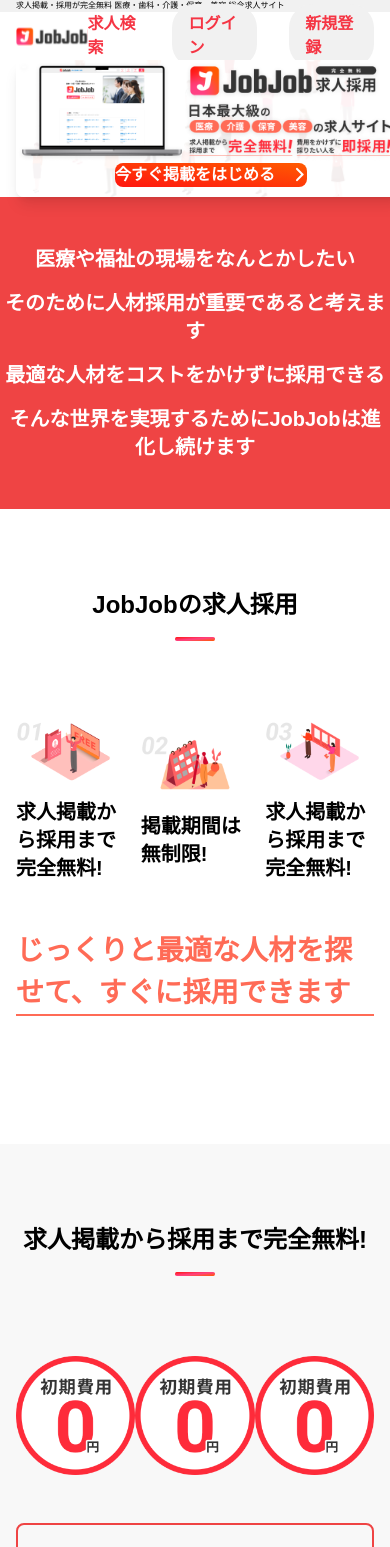
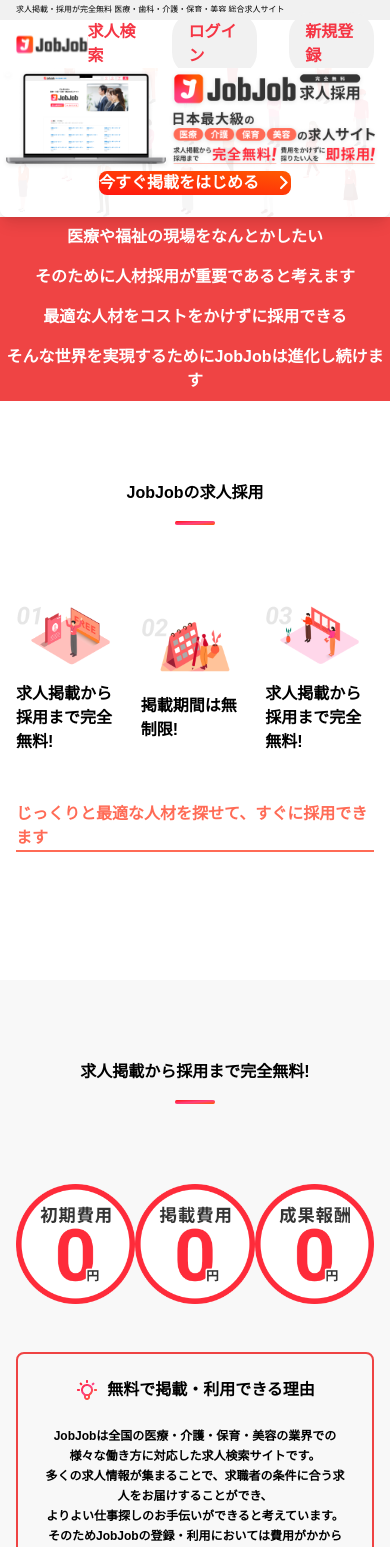
Before and after one commit to struggle-Strug/JobJob_frontend, a React (Create React App) app: page / in a window 390 px wide. Shown: the top 1547 px of the page. Built offline with nearby package versions, Linux system fonts and the light colour scheme; what @react-pdf/renderer would draw is missing.

Commit message:
fix reponsible for company landing page

```diff
--- a/src/components/LandingPage/index.jsx
+++ b/src/components/LandingPage/index.jsx
@@ -5,7 +5,7 @@
     return (
         <>
             <section className="bg-[#F1F1F1] w-full md:h-8 2xs:h-4 px-4">
-                <p className='max-w-[1440px] mx-auto md:text-lg 2sx:text-[0.5rem]'>求人掲載・採用が完全無料 医療・歯科・介護・保育・美容{" "}総合求人サイト</p>
+                <p className='max-w-[1440px] mx-auto lg:text-lg md:text-base text-sm 2sx:text-[0.5rem]'>求人掲載・採用が完全無料 医療・歯科・介護・保育・美容{" "}総合求人サイト</p>
             </section>
             <section className="flex justify-between items-center max-w-[1440px] mx-auto h-12 px-4">
                 <Avatar />
@@ -15,7 +15,7 @@
                 <Link to={'/members/register'} className='text-[#F53544] font-semibold bg-[#F1F1F1] rounded-3xl px-4 py-2'>新規登録</Link>
                 </div>
             </section>
-            <section className='relative max-w-[1440px] mx-auto text-center px-4'>
+            <section className='relative max-w-[1440px] mx-auto text-center'>
                 <img src="/assets/images/top/fv.png" alt="fv"/>
                 <div className='absolute top-0 w-full h-full lg:px-52 lg:py-16 md:px-12 md:py-8'>
                     <div className='bg-[#ffffffed] shadow-lg rounded-lg h-full flex flex-col items-center lg:gap-12 sm:gap-6'>
@@ -30,55 +30,55 @@
                 </div>
             </section>
             <section>
-                <div className="bg-red-500 text-white py-12">
+                <div className="bg-red-500 text-white lg:py-12 md:py-8 sm:py-4 py-2">
                 <div className="max-w-[1440px] mx-auto text-center">
-                    <p className="text-xl mb-4 font-bold">医療や福祉の現場をなんとかしたい</p>
-                    <p className="text-xl mb-4 font-bold">そのために人材採用が重要であると考えます</p>
-                    <p className="text-xl mb-4 font-bold">最適な人材をコストをかけずに採用できる</p>
-                    <p className="text-xl font-bold">そんな世界を実現するためにJobJobは進化し続けます</p>
+                    <p className="lg:text-xl md:text-lg text-base mb-4 font-bold">医療や福祉の現場をなんとかしたい</p>
+                    <p className="lg:text-xl md:text-lg text-base mb-4 font-bold">そのために人材採用が重要であると考えます</p>
+                    <p className="lg:text-xl md:text-lg text-base mb-4 font-bold">最適な人材をコストをかけずに採用できる</p>
+                    <p className="lg:text-xl md:text-lg text-base font-bold">そんな世界を実現するためにJobJobは進化し続けます</p>
                 </div>
                 </div>
             </section>
             <section className='max-w-[1440px] mx-auto flex flex-col justify-center py-20 gap-20 px-4'>
                 <div className='flex flex-col items-center'>
-                <h1 className='text-2xl font-bold'>JobJobの求人採用</h1>
+                <h1 className='lg:text-2xl md:text-xl text-base font-bold'>JobJobの求人採用</h1>
                 <img src="/assets/images/top/Rectangle_13.png" alt="jobjob" className='mt-4'/>
                 </div>
                 <div className='flex flex-col items-center gap-12 max-w-[1000px] mx-auto'>
                 <div className='flex items-center gap-4 w-full'>
                     <div className='flex flex-col items-center'>
                     <img src="/assets/images/top/Group 11.png" alt="group" className='w-full'/>
-                    <p className='text-xl font-bold mt-4'>求人掲載から採用まで完全無料!</p>
+                    <p className='lg:text-xl md:text-lg text-base font-bold mt-4'>求人掲載から採用まで完全無料!</p>
                     </div>
                     <div className='flex flex-col items-center'>
                     <img src="/assets/images/top/Group 12.png" alt="group" className='w-full'/>
-                    <p className='text-xl font-bold mt-4'>掲載期間は無制限!</p>
+                    <p className='lg:text-xl md:text-lg text-base font-bold mt-4'>掲載期間は無制限!</p>
                     </div>
                     <div className='flex flex-col items-center'>
                     <img src="/assets/images/top/Group 13.png" alt="group" className='w-full'/>
-                    <p className='text-xl font-bold mt-4'>求人掲載から採用まで完全無料!</p>
+                    <p className='lg:text-xl md:text-lg text-base font-bold mt-4'>求人掲載から採用まで完全無料!</p>
                     </div>
                 </div>
                 <div className='flex items-center border-b-2 border-[#FF6B56]'>
-                    <p className='text-[1.75rem] font-bold text-[#FF6B56]'>じっくりと最適な人材を探せて、すぐに採用できます</p>
+                    <p className='lg:text-[1.75rem] md:text-lg text-base font-bold text-[#FF6B56]'>じっくりと最適な人材を探せて、すぐに採用できます</p>
                 </div>
                 </div>
             </section>
             <section className='bg-[#F8F8F8] mt-12 flex flex-col justify-center py-20 gap-20 px-4'>
             <div className='flex flex-col items-center max-w-[1440px] mx-auto'>
-                <h1 className='text-2xl font-bold'>求人掲載から採用まで完全無料!</h1>
+                <h1 className='lg:text-2xl md:text-xl text-base font-bold'>求人掲載から採用まで完全無料!</h1>
                 <img src="/assets/images/top/Rectangle_13.png" alt="jobjob" className='mt-4'/>
                 </div>
                 <div className='flex flex-col items-center gap-12 mx-auto w-full'>
-                <div className='flex items-center justify-between max-w-[670px] w-full xl:gap-8'>
-                    <div>
-                    <img src="/assets/images/top/image 12.png" alt="" />
+                <div className='grid grid-cols-3 max-w-[670px] w-full xl:gap-8'>
+                    <div className='grid grid-cols-1'>
+                    <img src="/assets/images/top/image 12.png" alt="" className='lg:w-full md:w-3/4 mx-auto'/>
                     </div>
-                    <div>
-                    <img src="/assets/images/top/image 12.png" alt="" />
+                    <div className='grid grid-cols-1'>
+                    <img src="/assets/images/top/image 13.png" alt="" className='lg:w-full md:w-3/4 mx-auto'/>
                     </div>
-                    <div>
-                    <img src="/assets/images/top/image 12.png" alt="" />
+                    <div className='grid grid-cols-1'>
+                    <img src="/assets/images/top/image 14.png" alt="" className='lg:w-full md:w-3/4 mx-auto'/>
                     </div>
                 </div>
                 <div className="max-w-[600px] mx-auto border-2 border-red-500 rounded-lg p-6 md:p-8">
@@ -86,10 +86,10 @@
                     <span className="text-red-500">
                     <img src="/assets/images/top/Vector.png" alt="vector" className='border-none'/>
                     </span>
-                    <span className="font-bold text-xl">無料で掲載・利用できる理由</span>
+                    <span className="font-bold lg:text-xl md:text-lg text-base">無料で掲載・利用できる理由</span>
                     </h3>
                     <div className="space-y-4 text-center">
-                    <p className='text-[0.75rem] font-semibold leading-5'>
+                    <p className='lg:text-[0.75rem] md:text-sm text-xs font-semibold leading-5'>
                         JobJobは全国の医療・介護・保育・美容の業界での様々な働き方に対応した求人検索サイトです。
                         <br />
                         多くの求人情報が集まることで、求職者の条件に合う求人をお届けすることができ、
@@ -124,12 +124,12 @@
             </section>
             <section className='mt-[-1rem] flex flex-col justify-center py-20 gap-20 bg-[#F8F8F8] px-4'>
                 <div className='max-w-[1440px] mx-auto flex flex-col items-center'>
-                <h1 className='text-2xl font-bold'>無料で求人掲載!カンタン3ステップで掲載!</h1>
+                <h1 className='lg:text-2xl md:text-xl text-base font-bold'>無料で求人掲載!カンタン3ステップで掲載!</h1>
                 <img src="/assets/images/top/Rectangle_13.png" alt="jobjob" className='mt-4'/>
                 </div>
                 <div className='flex flex-col items-center gap-12 max-w-[1000px] mx-auto'>
                 <div className='flex items-center'>
-                    <p className='text-[1rem] font-bold leading-7 text-center'>
+                    <p className='lg:text-[1rem] md:text-lg text-base font-bold leading-7 text-center'>
                         JobJobは、募集したい求人内容をフォーマットの項目に従い入力するだけで、
                         <br />
                         簡単に求人ページが作成できます。
@@ -140,24 +140,24 @@
                 <div className='flex items-center gap-4 w-full'>
                     <div className='flex flex-col items-center bg-white shadow-xl rounded-lg p-4 flex-1 h-[420px]'>
                     <img src="/assets/images/top/image 16.png" alt="group" className='w-full'/>
-                    <p className='text-lg font-bold mt-4 text-[#FF6B56] text-center'>
+                    <p className='lg:text-lg md:text-base text-sm font-bold mt-4 text-[#FF6B56] text-center'>
                         アカウント作成と
                         <br />
                         施設情報・求人票を入稿 (約5分)
                     </p>
-                    <p className='text-md mt-4'>
+                    <p className='lg:text-md md:text-sm text-xs mt-4'>
                     「今すぐ掲載をはじめる」ボタンからアカウント登録後、案内にしたがって簡単操作で求人投稿ができます。
                     </p>
                     </div>
                     <img src="/assets/images/top/Polygon 1.png" alt="triangle" className='mx-[-2rem] mt-[-6rem]'/>
                     <div className='flex flex-col items-center bg-white shadow-xl rounded-lg p-4 flex-1 h-[420px]'>
                     <img src="/assets/images/top/image 15_1.png" alt="group" className='w-full'/>
-                    <p className='text-lg font-bold mt-4 text-[#FF6B56] text-center'>
+                    <p className='lg:text-lg md:text-base text-sm font-bold mt-4 text-[#FF6B56] text-center'>
                         JobJobに掲載
                         <br />
                         (最短当日)
                     </p>
-                    <p className='text-md mt-4'>
+                    <p className='lg:text-md md:text-sm text-xs mt-4'>
                         投稿された求人は、求人審査の後JobJobに掲載されます。
                         掲載開始後も、求人の内容は何度でも編集できます。
                     </p>
@@ -165,10 +165,10 @@
                     <img src="/assets/images/top/Polygon 1.png" alt="triangle" className='mx-[-2rem] mt-[-6rem]'/>
                     <div className='flex flex-col items-center bg-white shadow-xl rounded-lg p-4 flex-1 h-[420px]'>
                     <img src="/assets/images/top/image 15.png" alt="group" className='w-full'/>
-                    <p className='text-lg font-bold mt-4 text-[#FF6B56]'>
+                    <p className='lg:text-lg md:text-base text-sm font-bold mt-4 text-[#FF6B56]'>
                         応募者管理
                     </p>
-                    <p className='text-md mt-4'>
+                    <p className='lg:text-md md:text-sm text-xs mt-4'>
                         応募があったらメールでお知らせします。管理画面内で応募者の情報・連絡先を確認し、個別に面談・採否をやり取りしていただけます。
                     </p>
                     </div>
@@ -182,16 +182,16 @@
                 </div>
                 <div className='flex items-center max-w-[1000px] mx-auto'>
                 <div className='flex flex-col'>
-                    <p className='flex justify-start text-lg font-bold mt-4 text-[#FF6B56] text-center leading-4'>
+                    <p className='lg:text-lg md:text-base text-sm font-bold mt-4 text-[#FF6B56] text-center leading-4'>
                     多くの求職者様にご利用いただいております。
                     </p>
                     <p className='flex justify-start text-lg font-bold mt-4 text-[#FF6B56] text-center leading-4'>
                     だから採用条件の人が見つかります。
                     </p>
-                    <p className='text-md mt-8'>
+                    <p className='lg:text-md md:text-sm text-xs mt-8'>
                     採用したいニーズは事業所によって多種多様です。JobJobでは多くの求職者に登録いただいており、さまざまな採用条件に 合う求職者を見つけることができます。
                     </p>
-                    <p className='text-md'>
+                    <p className='lg:text-md md:text-sm text-xs'>
                     求職者の登録数が多いのでJobJobは採用できる確率が格段に高まります。
                     </p>
                 </div>
@@ -200,16 +200,16 @@
                 <div className='flex items-center max-w-[1000px] mx-auto'>
                 <img src="/assets/images/top/image 19.png" alt=""/>
                 <div className='flex flex-col'>
-                    <p className='flex justify-start text-lg font-bold mt-4 text-[#FF6B56] text-center leading-4'>
+                    <p className='lg:text-lg md:text-base text-sm font-bold mt-4 text-[#FF6B56] text-center leading-4'>
                     職種が57職種と豊富にあるから
                     </p>
-                    <p className='flex justify-start text-lg font-bold mt-4 text-[#FF6B56] text-center leading-4'>
+                    <p className='lg:text-lg md:text-base text-sm font-bold mt-4 text-[#FF6B56] text-center leading-4'>
                     手間なく採用できます。
                     </p>
-                    <p className='text-md mt-8'>
+                    <p className='lg:text-md md:text-sm text-xs mt-8'>
                     事業所の運営はさまざまな職種で支えています。となれば、求人は事業所に関わる職種の数が必要です。しかし、職種ごとに求人サービスを利用していては採用活動に負担がかかります。
                     </p>
-                    <p className='text-md'>
+                    <p className='lg:text-md md:text-sm text-xs'>
                     JobJobは医科・歯科・介護・保育・美容など57の職種に対応しているため、あらゆる職種を1つの求人サービスで完結できます。
                     </p>
                 </div>
@@ -222,7 +222,7 @@
                 </div>
                 <div className='flex flex-col items-center max-w-[1000px] mx-auto mt-12'>
                 <div className='flex items-center'>
-                    <p className='text-[1rem] font-bold leading-7 text-center'>
+                    <p className='lg:text-[1rem] md:text-lg text-base font-bold leading-7 text-center'>
                         採用のタイミングを逃さない「採用管理画面」
                         <br />
                         さまざまな機能でサポートいたします。
@@ -233,10 +233,10 @@
                     <div className='flex items-center justify-between gap-4'>
                     <div className='flex items-center gap-2'>
                         <div className='flex flex-col justify-start'>
-                        <p className='flex justify-start text-lg font-bold mt-4 text-center leading-3'>
+                        <p className='lg:text-lg md:text-base text-sm font-bold mt-4 text-center leading-3'>
                             求人の複製
                         </p>
-                        <p className='text-sm mt-8'>
+                        <p className='lg:text-md md:text-sm text-xs mt-8'>
                             たくさんの求人票を用意しなければならない時も安心！
                             既に作成済みの求人票を複製して使用することが出来るので求人票作成の時間を短縮できます。
                         </p>
@@ -245,10 +245,10 @@
                     </div>
                     <div className='flex items-center gap-2'>
                         <div className='flex flex-col justify-start'>
-                        <p className='flex justify-start text-lg font-bold mt-4 text-center leading-3'>
+                        <p className='flex justify-start lg:text-lg md:text-base text-sm font-bold mt-4 text-center leading-3'>
                             写真の掲載
                         </p>
-                        <p className='text-sm mt-8'>
+                        <p className='lg:text-md md:text-sm text-xs mt-8'>
                             求人票の上部に写真を掲載することができます。一緒に働くメンバーや、会社・店舗の外観・内観など職場の様子がよく分かる写真を掲載すると効果的です。
                         </p>
                         </div>
@@ -258,10 +258,10 @@
                     <div className='flex items-center justify-between'>
                     <div className='flex items-center gap-2'>
                         <div className='flex flex-col justify-start'>
-                        <p className='flex justify-start text-lg font-bold mt-4 text-center leading-3'>
+                        <p className='flex justify-start lg:text-lg md:text-base text-sm font-bold mt-4 text-center leading-3'>
                             求人タグ機能
                         </p>
-                        <p className='text-sm mt-8'>
+                        <p className='lg:text-md md:text-sm text-xs mt-8'>
                             求人入稿時には、診療科目や仕事内容、サービス内容、特徴などを誤解なく適格に伝えるために、タグ機能で選択す るだけで簡単に登録できます。
                         </p>
                         </div>
@@ -269,10 +269,10 @@
                     </div>
                     <div className='flex items-center gap-2'>
                         <div className='flex flex-col justify-start ml-5'>
-                        <p className='flex justify-start text-lg font-bold mt-4 text-center leading-3'>
+                        <p className='flex justify-start lg:text-lg md:text-base text-sm font-bold mt-4 text-center leading-3'>
                             選考管理
                         </p>
-                        <p className='text-sm mt-8'>
+                        <p className='lg:text-md md:text-sm text-xs mt-8'>
                             採用活動を続けていると求職者の選考状況がわかりづらくなります。ひと目で選考状況が把握できるように作られています。で求人票作成の時間を短縮できます。
                         </p>
                         </div>
```
